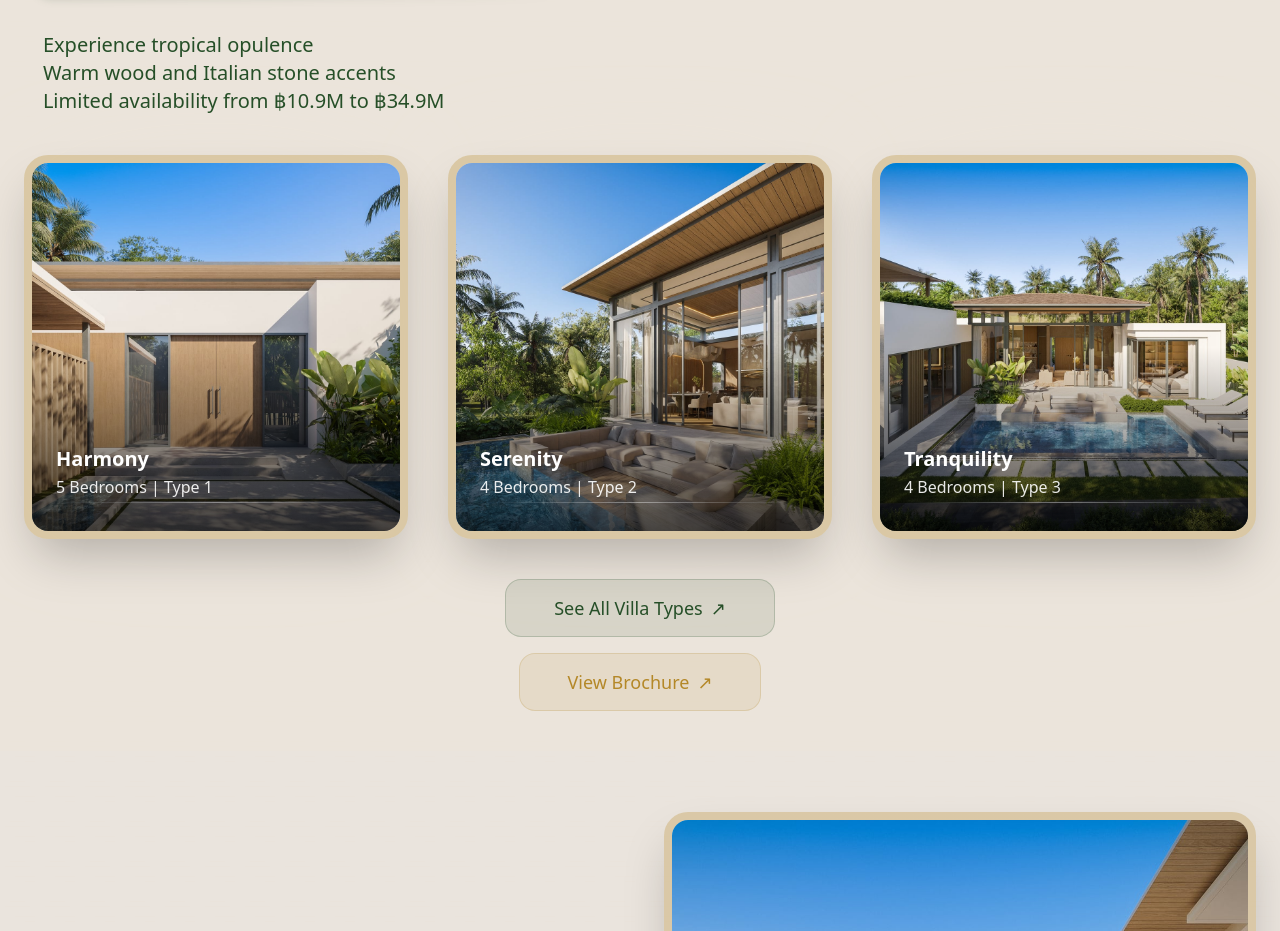
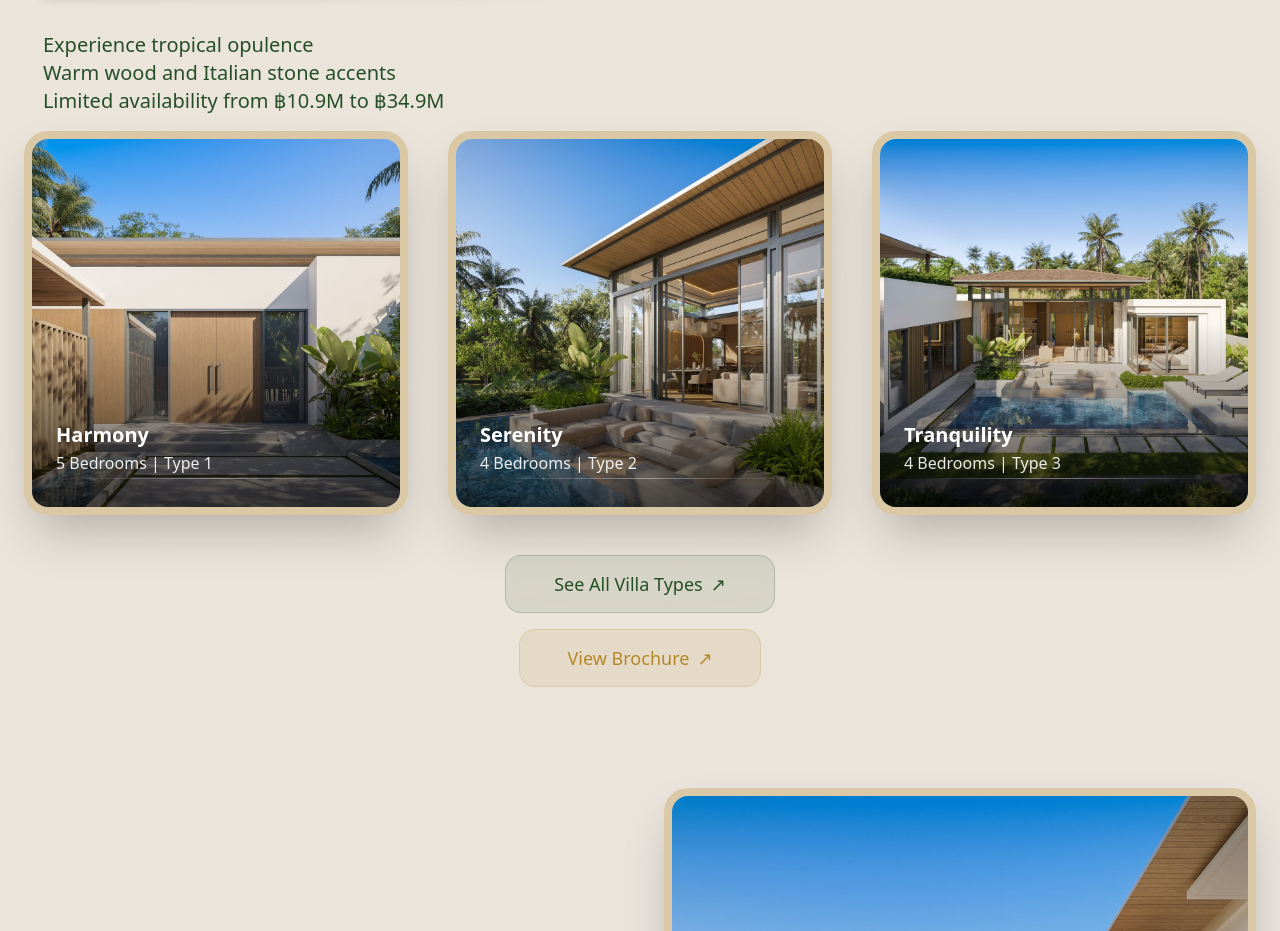
Before and after one commit to Marnfah-Pool-Villas/truffle-clone-v398, a Next.js app in the folder truffle-clone/: page / in a window 1280 px wide. Shown: the part 1148-2079 px from the top of the page. Built offline with nearby package versions, Linux system fonts and the light colour scheme; a web font is replaced by a local one.

Commit message:
Remove desktop top gap before villas
cgen-715b9972b5924f6eadda063b3c553492

```diff
--- a/truffle-clone/src/components/PropertiesSection.tsx
+++ b/truffle-clone/src/components/PropertiesSection.tsx
@@ -34,7 +34,7 @@ export default function PropertiesSection() {
           </div>
 
           {/* Villa Grid - Three columns on desktop, single column on mobile */}
-          <div className="w-full space-y-6 lg:grid lg:grid-cols-3 lg:gap-8 xl:gap-10 lg:space-y-0 mt-6 villa-section-no-scroll villa-container-static">
+          <div className="w-full space-y-6 lg:grid lg:grid-cols-3 lg:gap-8 xl:gap-10 lg:space-y-0 mt-6 lg:mt-0 villa-section-no-scroll villa-container-static">
               {/* FIRST VILLA: Harmony - MOST EXPENSIVE at ฿23.4M THB */}
               <div className="w-full group relative villa-container-static">
                 {/* Glow effect behind the image */}
```
